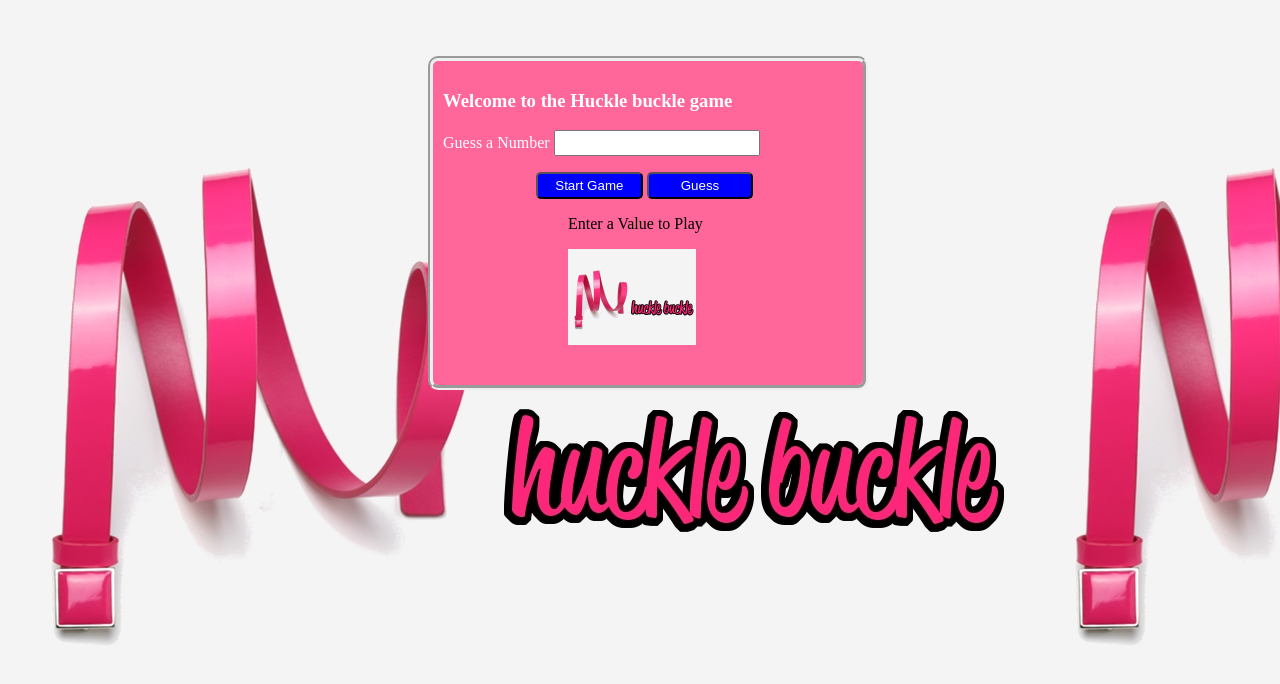
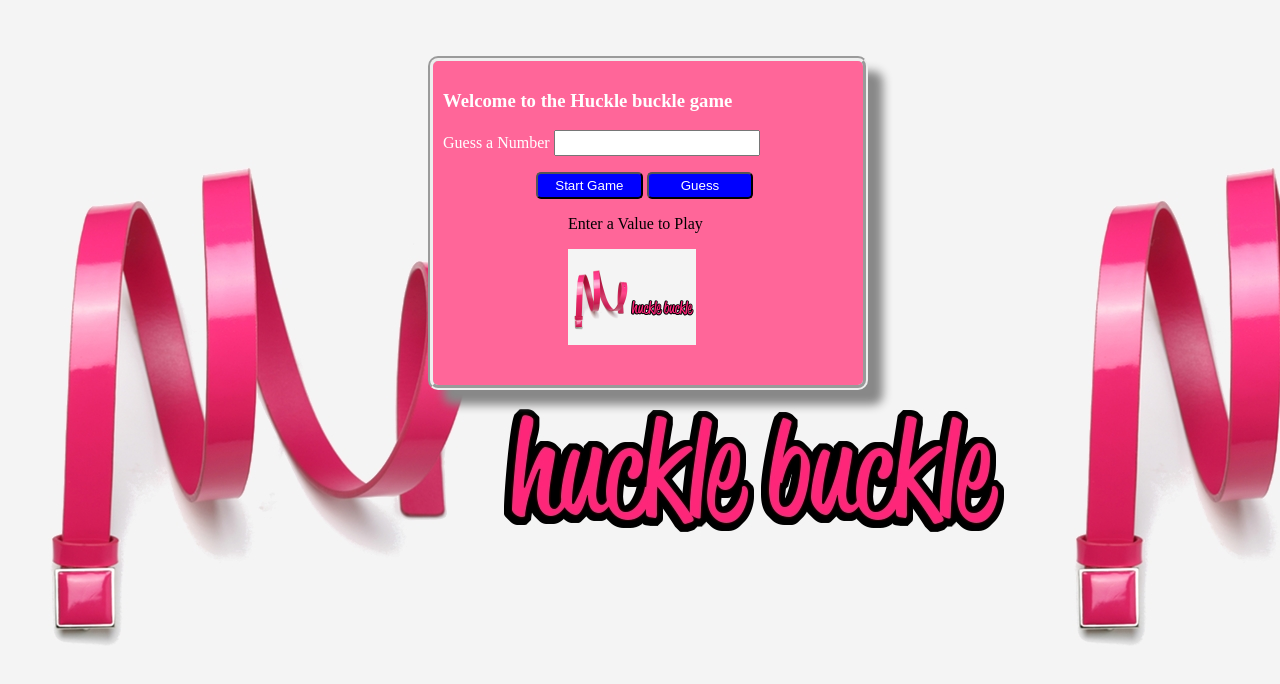
Before and after one commit to generalgmt/Huckle-Buckle-Beanstalk, a plain HTML site: page index.html in a window 1280 px wide. Drawn offline with Linux system fonts and the light colour scheme.

Commit message:
Update hotcold.css

```diff
--- a/hotcold.css
+++ b/hotcold.css
@@ -15,7 +15,7 @@ body{
 	top: 3em;
 	position: relative;
 	border-radius: 10px;
-	z-index: 3;
+	box-shadow: 15px 15px 10px #888888;
 }
 img{
 	width:100%;
```
